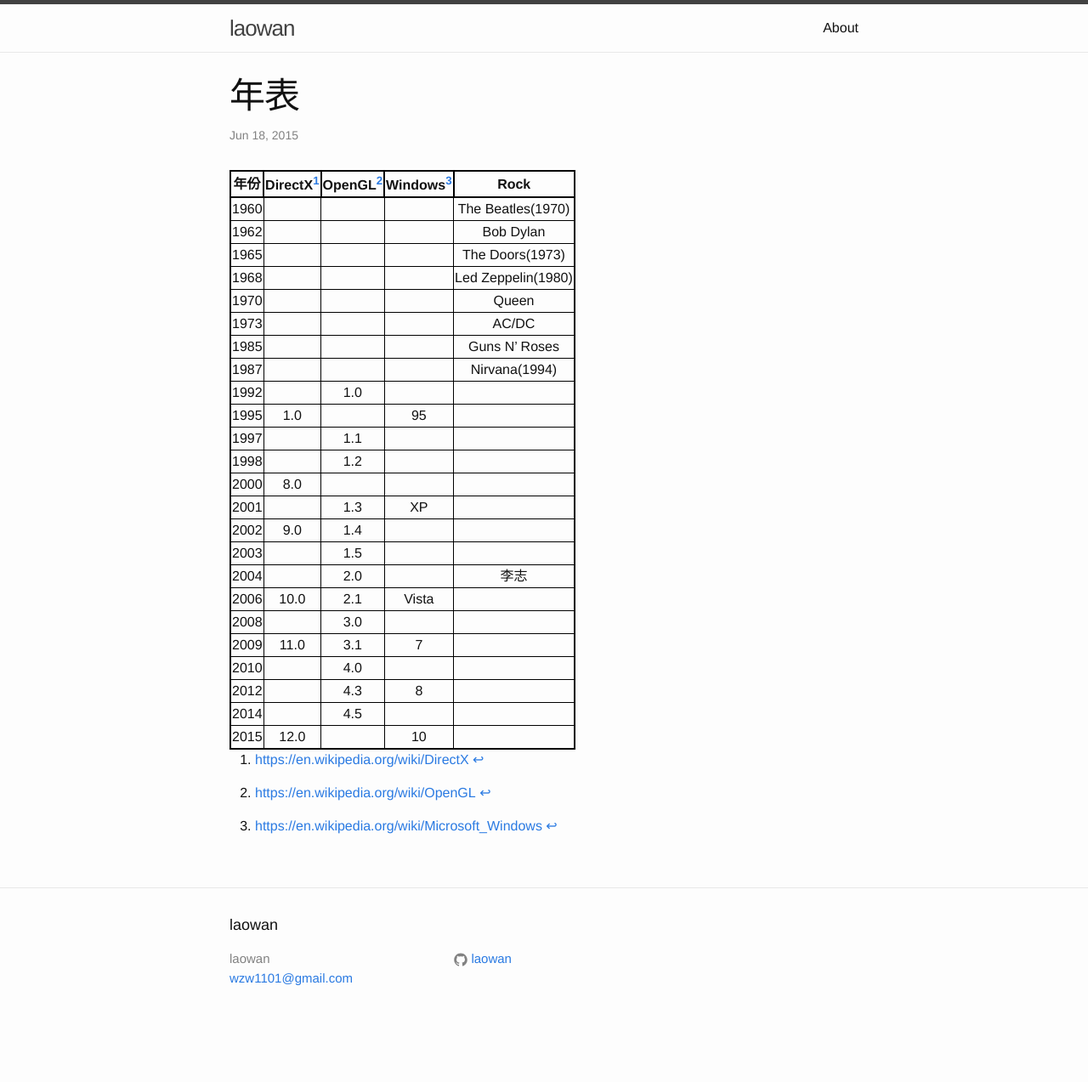
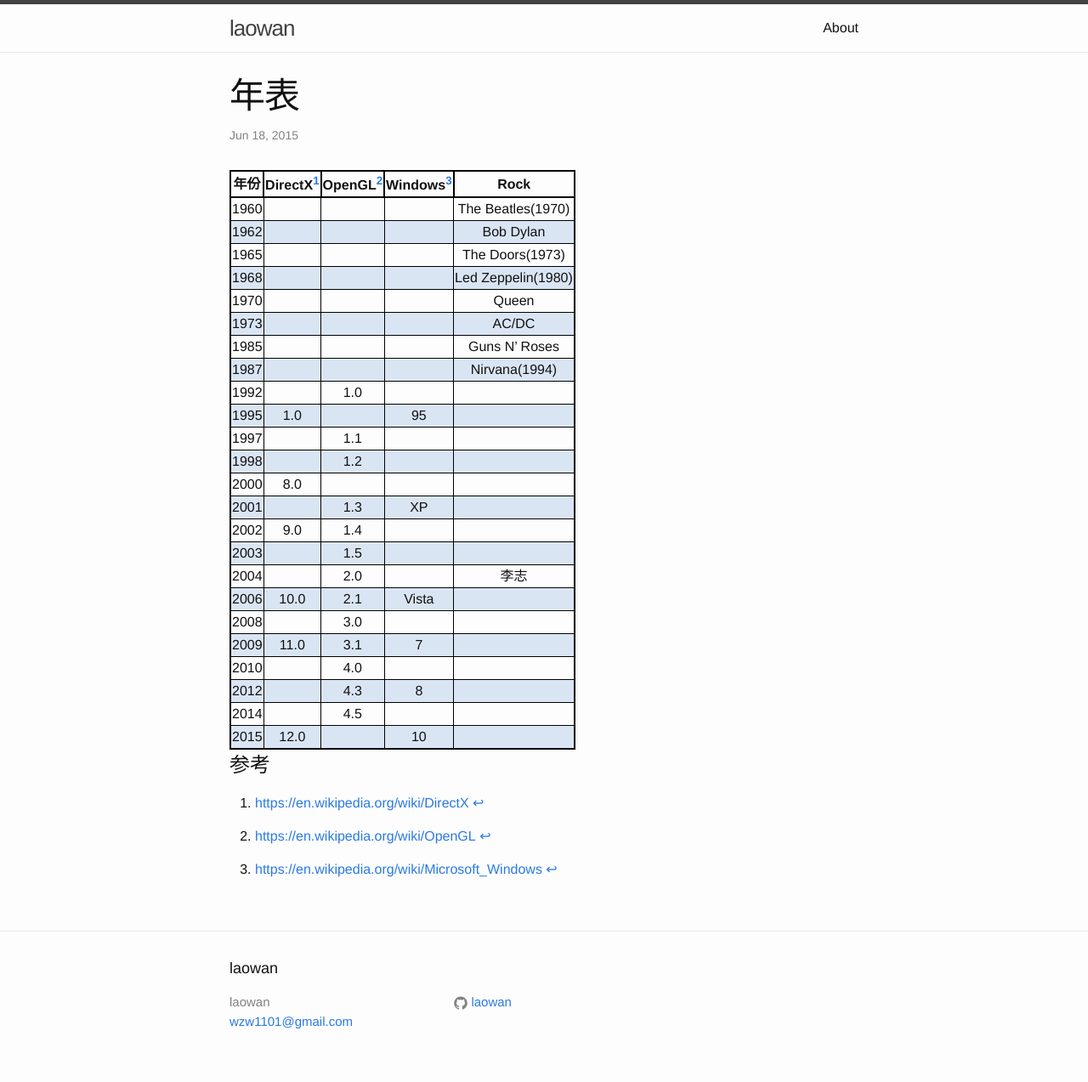
Before and after one commit to laowan/laowan.github.io, a Jekyll site: the page built from _posts/2015-06-18-welcome-to-jekyll.markdown, in a window 1280 px wide. Shown: the whole page at 85% size. Built offline with Jekyll 4.4.1, drawn with Linux system fonts in a browser that asks for light colours; before the commit the page ends 1222 px from its top, so only the background shows below that.

Commit message:
table css

```diff
--- a/_posts/2015-06-18-welcome-to-jekyll.markdown
+++ b/_posts/2015-06-18-welcome-to-jekyll.markdown
@@ -4,6 +4,7 @@
 date:   2015-06-18 17:19:15
 categories: laowan
 ---
+
 
 |------+-----------+-------------+--------------+-------|
 | 年份 |DirectX[^1]| OpenGL[^2]  | Windows[^3]  | Rock  |
@@ -34,6 +35,8 @@
 | 2015 | 12.0 |     |   10  |  |
 |------+------+-----+-------+--|
 
+
+# 参考
 [^1]:[https://en.wikipedia.org/wiki/DirectX](https://en.wikipedia.org/wiki/DirectX)
 [^2]:[https://en.wikipedia.org/wiki/OpenGL](https://en.wikipedia.org/wiki/OpenGL)
 [^3]:[https://en.wikipedia.org/wiki/Microsoft_Windows](https://en.wikipedia.org/wiki/Microsoft_Windows)
--- a/_sass/_base.scss
+++ b/_sass/_base.scss
@@ -207,15 +207,23 @@
  * Table (show table's border)
  */
 table{
-    border-collapse: collapse;
+        /*width:100%; */
+    border-collapse:collapse;
     border-spacing: 0;
-    border:2px solid #000000;
+    border:2px solid black;
+    }
+table th{
+    border:2px solid black;
 }
-
-th{
-    border:2px solid #000000;
+table td{
+    border:1px solid black;
 }
-
-td{
-    border:1px solid #000000;
+/*table tr{
+    background: #b8d1f3;
+}*/
+/*table tr:nth-child(odd){
+    background: #b8d1f3;
+}*/
+table tr:nth-child(even){
+    background: #dae5f4;
 }
```
